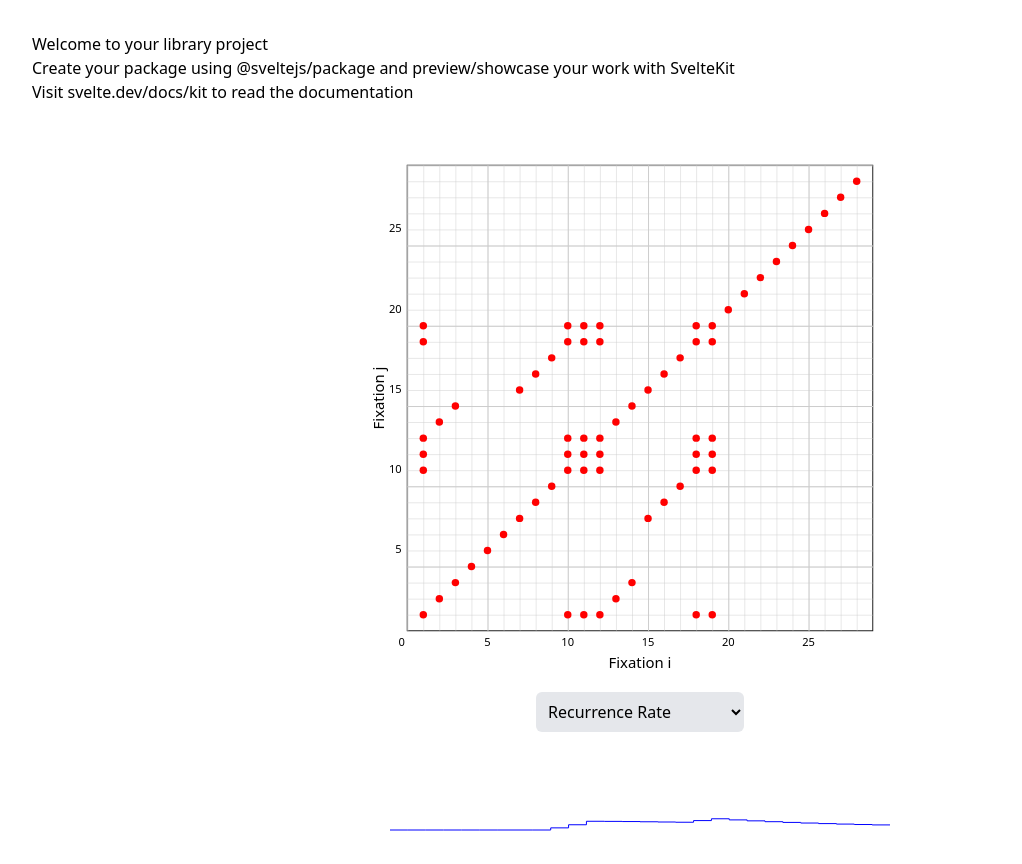
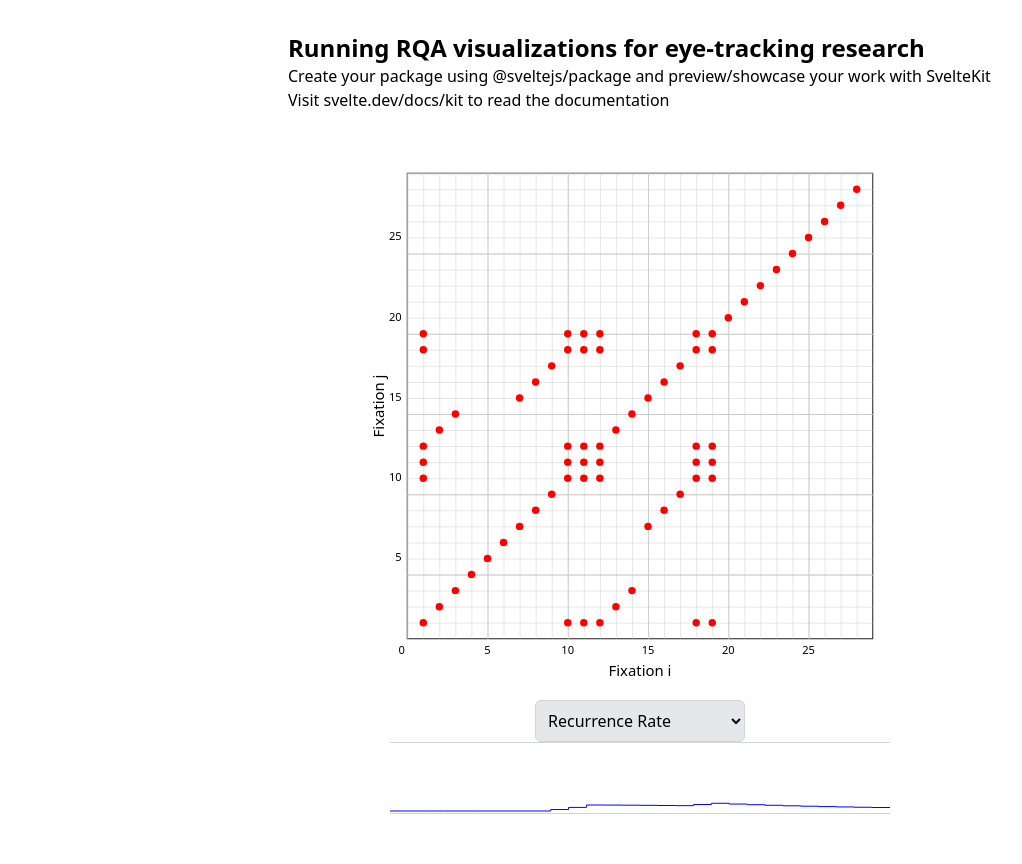
Before and after one commit to misavojte/Running-RQA-Plots, a SvelteKit app: page / in a window 1280 px wide. Shown: the whole page, without its empty margins (0-1022 px from the left). Built offline with nearby package versions, Linux system fonts and the light colour scheme.

Commit message:
feat(ui): improve landing page layout and styling for RQA visualization

```diff
--- a/src/routes/+page.svelte
+++ b/src/routes/+page.svelte
@@ -39,8 +39,8 @@
 
 </script>
 
-<main class="p-8">
-    <h1>Welcome to your library project</h1>
+<main class="p-8 max-w-screen-md mx-auto">
+    <h1 class="text-2xl font-bold">Running RQA visualizations for eye-tracking research</h1>
     <p>Create your package using @sveltejs/package and preview/showcase your work with SvelteKit</p>
     <p>Visit <a href="https://svelte.dev/docs/kit">svelte.dev/docs/kit</a> to read the documentation</p>
     <br>
@@ -49,7 +49,7 @@
         <br>
         </div>
         <div class="flex flex-col items-center justify-center">
-    <select bind:value={metric} class="bg-gray-200 p-2 rounded-md border-gray-300 border-1">
+    <select bind:value={metric} class="bg-gray-200 p-2 rounded-md border-gray-300 border">
         <option value="recurrenceRate">Recurrence Rate</option>
         <option value="determinism">Determinism</option>
         <option value="determinism2">Determinism2</option>
@@ -60,6 +60,9 @@
         <option value="horizontalLaminarity">Horizontal Laminarity</option>
         <option value="horizontalLaminarity2">Horizontal Laminarity2</option>
         </select>
-        <RunningRqaPlotBarDeterminism metric={metric} fixations={fixations} width={500} height={100} lineColor="blue" />
+
+        <div class="flex flex-col items-center justify-center border-t border-b border-gray-300">
+            <RunningRqaPlotBarDeterminism metric={metric} fixations={fixations} width={500} height={70} lineColor="blue" />
+        </div>
     </div>
 </main>
```
